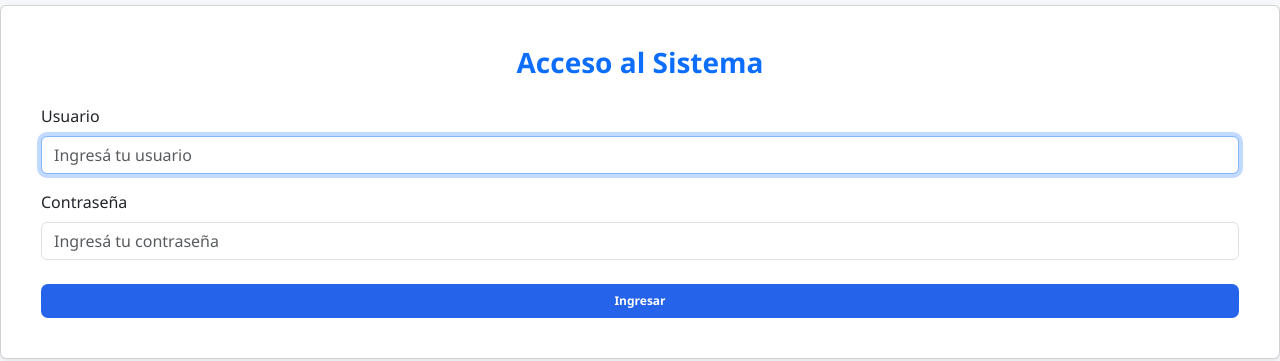
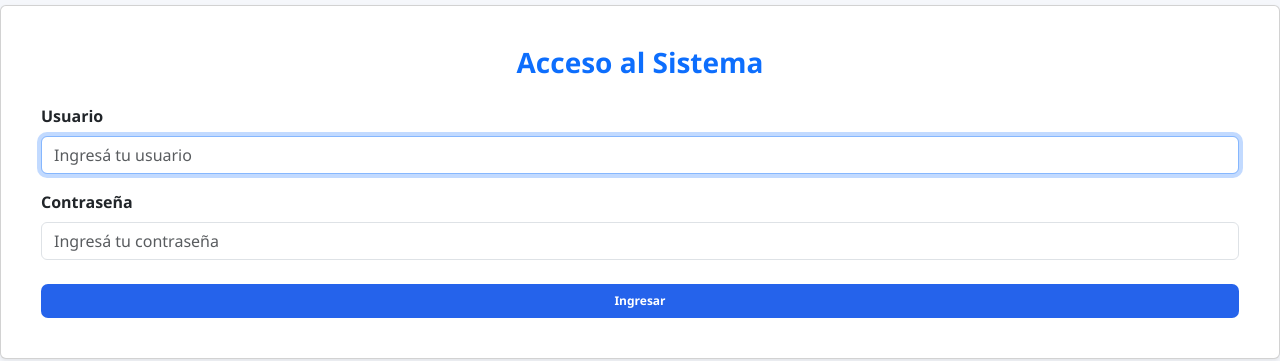
Before and after one commit to FrancoLince/barritas-stock, a Flask app: page /login in a window 1280 px wide. Shown: the part 218-579 px from the top of the page. Run offline with Flask 3, Linux system fonts and the light colour scheme.

Commit message:
Update login.html

```diff
--- a/templates/login.html
+++ b/templates/login.html
@@ -3,14 +3,13 @@
 <head>
     <meta charset="UTF-8">
     <meta name="viewport" content="width=device-width, initial-scale=1.0">
-    <title>Iniciar Sesión - Sistema de Gestión</title>
-    <!-- Bootstrap 5 CSS -->
+    <title>Iniciar Sesión | Barritas ERP</title>
     <link href="https://cdn.jsdelivr.net/npm/bootstrap@5.3.0/dist/css/bootstrap.min.css" rel="stylesheet">
     <link rel="stylesheet" href="{{ url_for('static', filename='css/styles.css') }}">
 </head>
 <body class="bg-login d-flex align-items-center justify-content-center vh-100">
 
-    <div class="card login-card shadow-sm p-4 w-100">
+    <div class="card login-card shadow-sm p-4 w-100 max-w-400">
         <div class="card-body">
             <h3 class="text-center fw-bold mb-4 text-primary">Acceso al Sistema</h3>
 
@@ -19,7 +18,7 @@
                     {% for category, message in messages %}
                         <div class="alert alert-{{ 'danger' if category == 'error' else 'info' }} alert-dismissible fade show mb-3" role="alert">
                             {{ message }}
-                            <button type="button" class="btn-close" data-bs-dismiss="alert" aria-label="Close"></button>
+                            <button type="button" class="btn-close" data-bs-dismiss="alert" aria-label="Cerrar"></button>
                         </div>
                     {% endfor %}
                 {% endif %}
@@ -27,12 +26,12 @@
 
             <form action="{{ url_for('login') }}" method="POST">
                 <div class="mb-3">
-                    <label for="username" class="form-label font-weight-bold">Usuario</label>
+                    <label for="username" class="form-label fw-bold">Usuario</label>
                     <input type="text" class="form-control" id="username" name="username" placeholder="Ingresá tu usuario" required autofocus>
                 </div>
 
                 <div class="mb-4">
-                    <label for="password" class="form-label font-weight-bold">Contraseña</label>
+                    <label for="password" class="form-label fw-bold">Contraseña</label>
                     <input type="password" class="form-control" id="password" name="password" placeholder="Ingresá tu contraseña" required>
                 </div>
 
@@ -41,7 +40,6 @@
         </div>
     </div>
 
-    <!-- Bootstrap 5 JS Bundle -->
     <script src="https://cdn.jsdelivr.net/npm/bootstrap@5.3.0/dist/js/bootstrap.bundle.min.js"></script>
 </body>
 </html>
```
